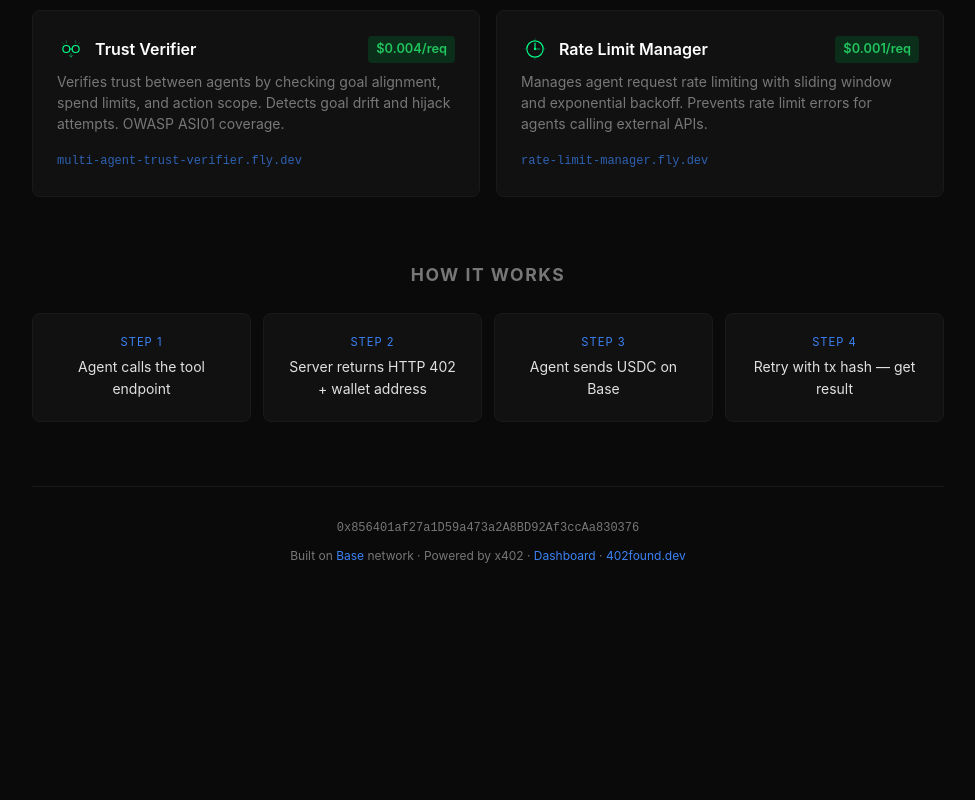
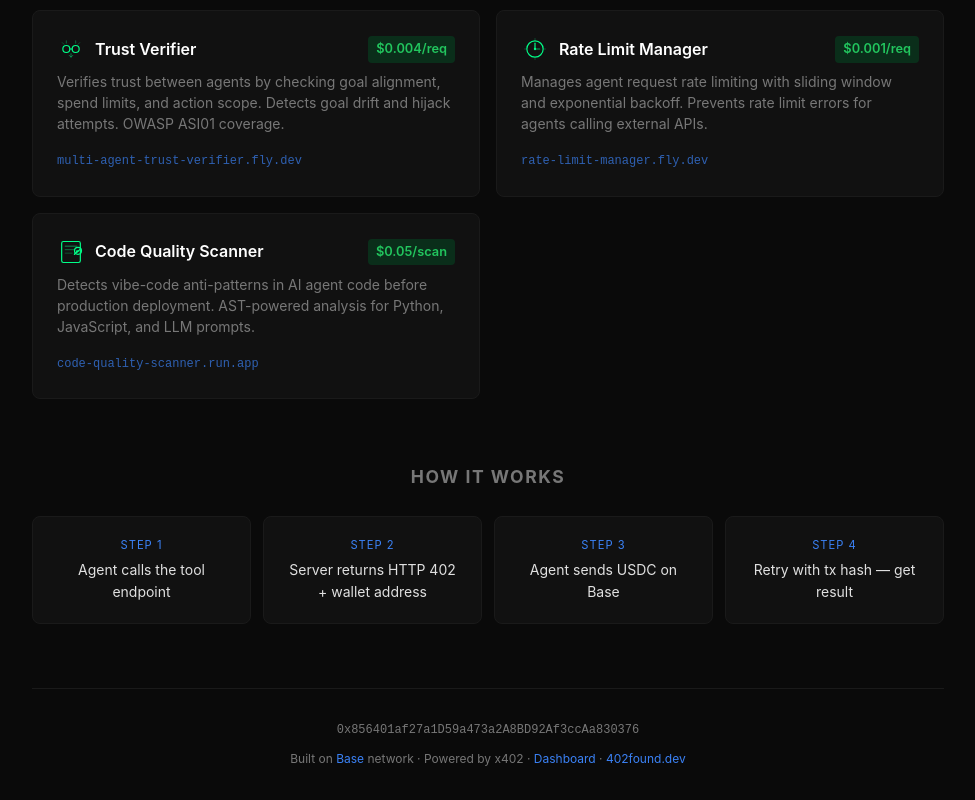
Before and after one commit to luxemarasound-stack/402found, a plain HTML site: page index.html in a window 1280 px wide. Shown: the part 1646-2446 px from the top of the page, without its empty margins (152-1127 px from the left). Before the commit the page ends 2243 px from the top, so only its background shows below. Drawn offline with Linux system fonts and the light colour scheme.

Commit message:
Add Code Quality Scanner to fleet — deployed on Google Cloud Run
New agent: code-quality-scanner-48567096877.us-east1.run.app
- Scans Python, JavaScript, and LLM prompts for vibe-code anti-patterns
- $0.05/scan via x402 protocol
- Added to landing page fleet grid and dashboard health monitoring

Co-Authored-By: Claude Opus 4.6 (1M context) <noreply@anthropic.com>

```diff
--- a/index.html
+++ b/index.html
@@ -190,6 +190,14 @@ footer{border-top:1px solid var(--border);padding:32px 0;text-align:center}
         <p class="card-desc">Manages agent request rate limiting with sliding window and exponential backoff. Prevents rate limit errors for agents calling external APIs.</p>
         <a class="card-url" href="https://rate-limit-manager.fly.dev/.well-known/agent-card.json">rate-limit-manager.fly.dev</a>
       </div>
+      <div class="card">
+        <div class="card-header">
+          <span class="card-name"><svg class="card-icon" viewBox="0 0 48 48" fill="none"><rect x="8" y="6" width="32" height="36" rx="3" stroke="#00ff88" stroke-width="2"/><line x1="14" y1="14" x2="34" y2="14" stroke="#00ff88" stroke-width="1.5" stroke-linecap="round" opacity=".6"/><line x1="14" y1="20" x2="30" y2="20" stroke="#00ff88" stroke-width="1.5" stroke-linecap="round" opacity=".45"/><line x1="14" y1="26" x2="26" y2="26" stroke="#00ff88" stroke-width="1.5" stroke-linecap="round" opacity=".3"/><path d="M30 28l6-6" stroke="#00ff88" stroke-width="2.5" stroke-linecap="round"/><circle cx="36" cy="22" r="6" stroke="#00ff88" stroke-width="2"/><polyline points="33,22 35,24 39,20" stroke="#00ff88" stroke-width="2" stroke-linecap="round" stroke-linejoin="round"/></svg>Code Quality Scanner</span>
+          <span class="card-price">$0.05/scan</span>
+        </div>
+        <p class="card-desc">Detects vibe-code anti-patterns in AI agent code before production deployment. AST-powered analysis for Python, JavaScript, and LLM prompts.</p>
+        <a class="card-url" href="https://code-quality-scanner-48567096877.us-east1.run.app/">code-quality-scanner.run.app</a>
+      </div>
     </div>
   </section>
 
```
Also changed, not shown: dashboard.html (+1 -0 lines).
